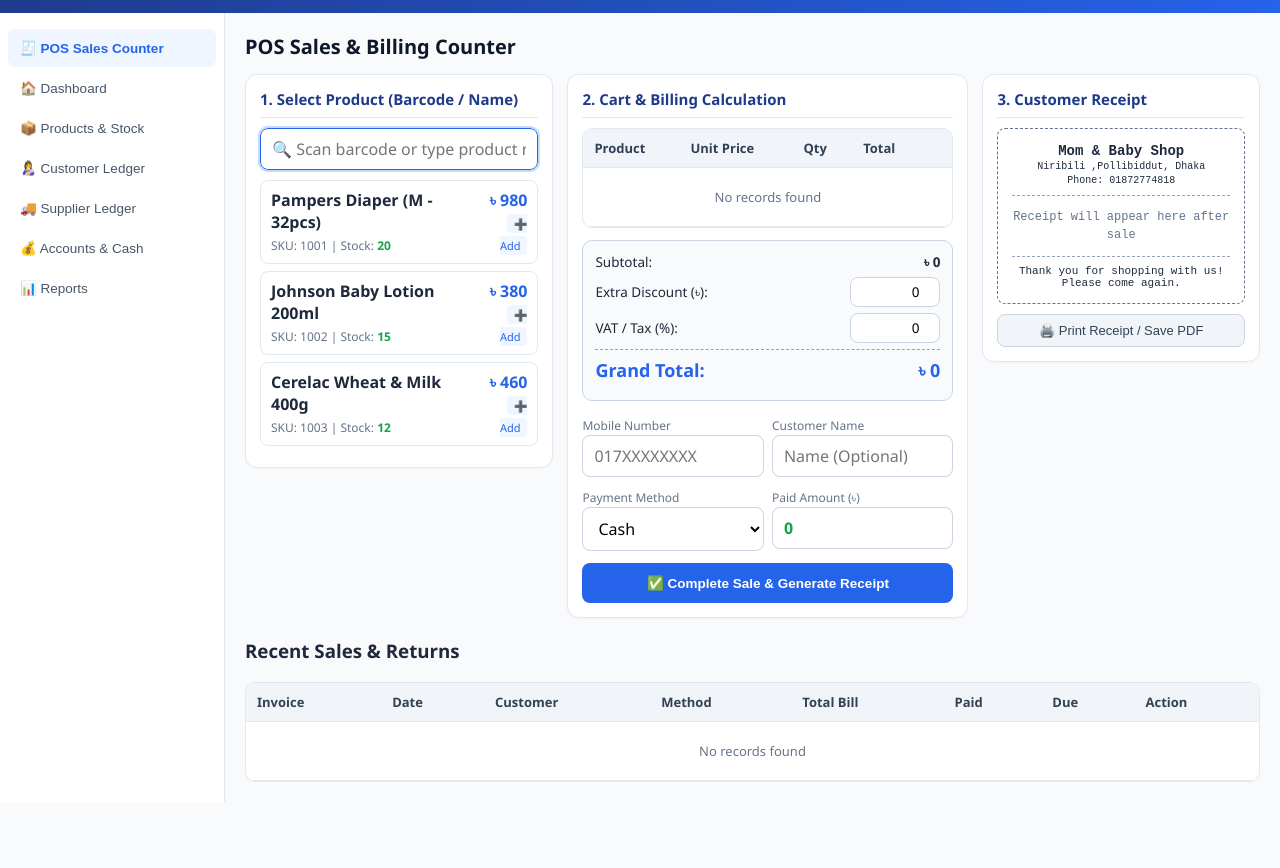
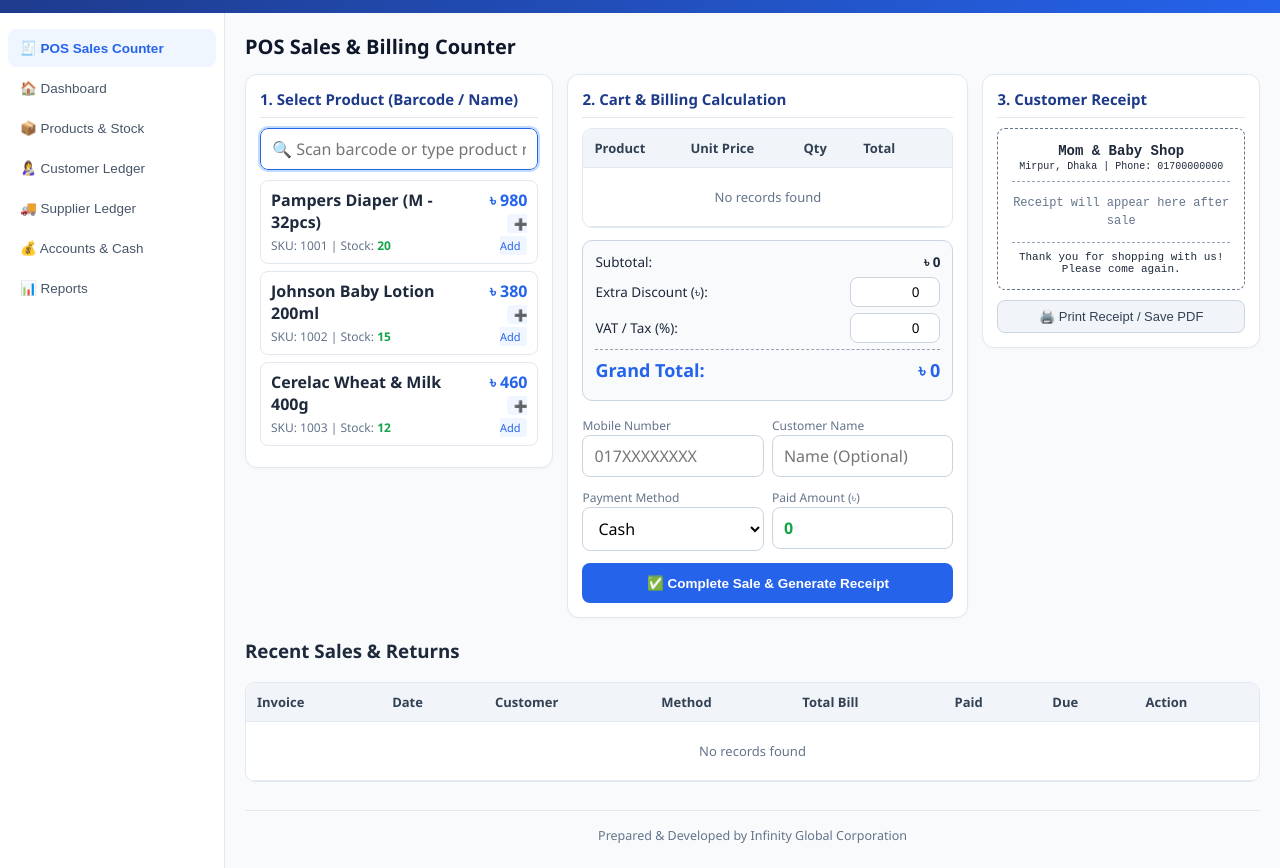
Before and after one commit to jubairbhuyantitp/momandbaby, a plain HTML site: page index.html in a window 1280 px wide. Shown: the part 66-934 px from the top of the page. Before the commit the page ends 868 px from the top, so only its background shows below. Drawn offline with nearby package versions, Linux system fonts and the light colour scheme.

Commit message:
Update index.html

```diff
--- a/index.html
+++ b/index.html
@@ -13,7 +13,8 @@ header h1{font-size:20px;margin:0 0 3px}header p{margin:0;opacity:.9;font-size:1
 nav{width:225px;background:white;border-right:1px solid var(--line);padding:14px 8px;flex-shrink:0}
 nav button{display:block;width:100%;border:0;background:transparent;text-align:left;padding:11px 12px;border-radius:8px;color:#475569;cursor:pointer;font-size:13.5px;margin:2px 0;transition:.15s}
 nav button.active,nav button:hover{background:var(--primary-light);color:var(--primary);font-weight:bold}
-main{padding:20px;flex:1;min-width:0}.page{display:none}.page.active{display:block}
+main{padding:20px;flex:1;min-width:0;display:flex;flex-direction:column;justify-content:space-between}
+.page{display:none}.page.active{display:block}
 h2{margin:0 0 14px;font-size:20px;color:#0f172a}.muted{color:var(--muted);font-size:12px}
 .cards{display:grid;grid-template-columns:repeat(4,minmax(130px,1fr));gap:12px;margin-bottom:18px}
 .card,.panel{background:white;border:1px solid var(--line);border-radius:12px;padding:14px;box-shadow:0 1px 3px rgba(0,0,0,0.04)}
@@ -49,6 +50,9 @@ table{border-collapse:collapse;width:100%;font-size:13px}th,td{padding:10px 11px
 .receipt-header{text-align:center;border-bottom:1px dashed #94a3b8;padding-bottom:8px;margin-bottom:8px}
 .receipt-footer{text-align:center;border-top:1px dashed #94a3b8;padding-top:8px;margin-top:8px;font-size:11px}
 
+/* Page Footer */
+.page-footer{text-align:center;padding:16px 10px 4px;margin-top:28px;border-top:1px solid var(--line);color:var(--muted);font-size:12.5px;font-weight:500}
+
 @media print {
   body * {visibility: hidden;}
   #printableReceipt, #printableReceipt * {visibility: visible;}
@@ -74,7 +78,7 @@ table{border-collapse:collapse;width:100%;font-size:13px}th,td{padding:10px 11px
   <button data-page="reports">📊 Reports</button>
 </nav>
 <main>
-
+<div>
 <!-- 1. EASY POS SALES COUNTER -->
 <section id="pos" class="page active">
   <h2>POS Sales & Billing Counter</h2>
@@ -147,7 +151,7 @@ table{border-collapse:collapse;width:100%;font-size:13px}th,td{padding:10px 11px
         <div class="receipt-box">
           <div class="receipt-header">
             <strong style="font-size:14px">Mom & Baby Shop</strong><br>
-            <small>Niribili ,Pollibiddut, Dhaka <br> Phone: 01872774818</small>
+            <small>Mirpur, Dhaka | Phone: 01700000000</small>
           </div>
           <div id="receiptContent" style="line-height:1.5">
             <p class="muted" style="text-align:center">Receipt will appear here after sale</p>
@@ -261,14 +265,17 @@ table{border-collapse:collapse;width:100%;font-size:13px}th,td{padding:10px 11px
     <table><thead><tr><th>Date</th><th>Description</th><th>Inflow (Credit)</th><th>Outflow (Debit)</th><th>Balance</th></tr></thead><tbody id="statementRows"></tbody></table>
   </div>
 </section>
+</div>
 
+<footer class="page-footer">
+  Prepared &amp; Developed by Infinity Global Corporation
+</footer>
 </main>
 </div>
 
 <script>
 const $=id=>document.getElementById(id), money=n=>'৳ '+Number(n||0).toLocaleString('en-BD',{maximumFractionDigits:2}), today=()=>new Date().toISOString().slice(0,10);
 
-// Sample initial data if empty
 let defaultDB = {
   products: [
     {id:'p1', name:'Pampers Diaper (M - 32pcs)', code:'1001', category:'Diaper', brand:'Pampers', buy:850, sell:980, stock:20, alert:5, exp:'2027-12-31'},
@@ -318,7 +325,6 @@ function renderPOSProducts(){
   `).join('')||'<p class="muted" style="text-align:center;padding:20px">No products found</p>';
 }
 
-// Barcode Scanner Enter key support
 $('posSearch').onkeydown=e=>{
   if(e.key==='Enter'){
     e.preventDefault();
@@ -346,7 +352,6 @@ function addToCart(id){
   renderCart();
 }
 
-// Render Cart with Auto Discount / Add indicator
 function renderCart(){
   $('cartRows').innerHTML=cart.map((item,i)=>{
     let diff = item.defaultSell - item.unitPrice;
@@ -395,14 +400,12 @@ function calculateBill(){
 $('extraDiscount').oninput=calculateBill;
 $('vatPercent').oninput=calculateBill;
 
-// Auto-fill customer name when phone matches
 $('custPhone').oninput=()=>{
   let ph=$('custPhone').value.trim();
   let c=db.customers.find(x=>x.phone===ph);
   if(c) $('custName').value=c.name;
 };
 
-// Complete Sale
 $('checkoutForm').onsubmit=e=>{
   e.preventDefault();
   if(cart.length===0) return alert('Please add products to the cart first!');
@@ -423,22 +426,18 @@ $('checkoutForm').onsubmit=e=>{
 
   let inv = 'INV-' + Date.now().toString().slice(-5);
 
-  // Deduct stock
   cart.forEach(item=>{
     let p = db.products.find(x=>x.id===item.id);
     if(p) p.stock -= item.qty;
   });
 
-  // Save Sale Record
   db.sales.push({
     invoice: inv, date: today(), items: [...cart], subtotal, discount: extraDisc, vat: vatPct,
     total: finalTotal, paid, due, customer: name, phone, method
   });
 
-  // Update Account Balance
   db.accounts[method] = (db.accounts[method]||0) + paid;
 
-  // Update Customer Due & Points
   if(phone){
     let c = db.customers.find(x=>x.phone===phone);
     if(c){
@@ -450,7 +449,6 @@ $('checkoutForm').onsubmit=e=>{
     }
   }
 
-  // Generate Clean Receipt
   $('receiptContent').innerHTML=`
     <div><b>Invoice:</b> ${inv} &nbsp;|&nbsp; <b>Date:</b> ${today()}</div>
     <div><b>Customer:</b> ${esc(name)} ${phone ? '('+esc(phone)+')' : ''}</div>
@@ -510,7 +508,6 @@ function returnSale(inv){
   }
 }
 
-// Products Management
 $('productForm').onsubmit=e=>{
   e.preventDefault();
   db.products.push({
@@ -554,7 +551,6 @@ function addStock(id){
 }
 function delProduct(id){if(confirm('Delete this product?')){db.products=db.products.filter(x=>x.id!==id);save();}}
 
-// Customers
 $('customerForm').onsubmit=e=>{
   e.preventDefault();
   db.customers.push({name:$('cName').value, phone:$('cPhone').value, points:0, due:+$('cDue').value||0});
@@ -581,7 +577,6 @@ function collectDue(i){
   }
 }
 
-// Suppliers
 $('supplierForm').onsubmit=e=>{
   e.preventDefault();
   db.suppliers.push({name:$('sName').value, phone:$('sPhone').value, due:+$('sDue').value||0});
@@ -607,7 +602,6 @@ function paySupplier(i){
   }
 }
 
-// Accounts & Money
 $('moneyForm').onsubmit=e=>{
   e.preventDefault();
   let type=$('moneyType').value, title=$('moneyTitle').value, amount=+$('moneyAmount').value, acc=$('moneyAccount').value, date=$('moneyDate').value;
@@ -626,7 +620,6 @@ function renderMoney(){
   $('moneyRows').innerHTML=db.money.slice().reverse().map(m=>`<tr><td>${m.date}</td><td>${m.type==='expense'?'Expense':'Income'}</td><td>${esc(m.title)}</td><td>${m.account}</td><td>${money(m.amount)}</td></tr>`).join('')||rowEmpty(5);
 }
 
-// Dashboard & Reports
 function renderDashboard(){
   let totalSales=db.sales.reduce((a,x)=>a+x.total,0);
   let totalDue=db.customers.reduce((a,x)=>a+x.due,0);
@@ -646,7 +639,6 @@ function renderDashboard(){
   db.sales.forEach(s=>s.items.forEach(it=>best[it.name]=(best[it.name]||0)+it.qty));
   $('bestSelling').innerHTML=Object.entries(best).sort((a,b)=>b[1]-a[1]).slice(0,5).map(x=>`<p>🔥 ${esc(x[0])} — <b>${x[1]}</b> pcs</p>`).join('')||'<p class="muted">No sales data yet</p>';
 
-  // Charts
   let ctxBar=$('salesBarChart').getContext('2d');
   let dates=[...new Set(db.sales.map(s=>s.date))].slice(-5);
   if(!dates.length) dates=[today()];
@@ -680,7 +672,6 @@ $('csvBtn').onclick=()=>{
   let a=document.createElement('a');a.href=URL.createObjectURL(new Blob(['\ufeff'+csv],{type:'text/csv;charset=utf-8'}));a.download='shop-report.csv';a.click();
 };
 
-// Navigation
 document.querySelectorAll('nav button').forEach(b=>b.onclick=()=>{
   document.querySelectorAll('nav button').forEach(x=>x.classList.remove('active'));
   document.querySelectorAll('.page').forEach(x=>x.classList.remove('active'));
```
